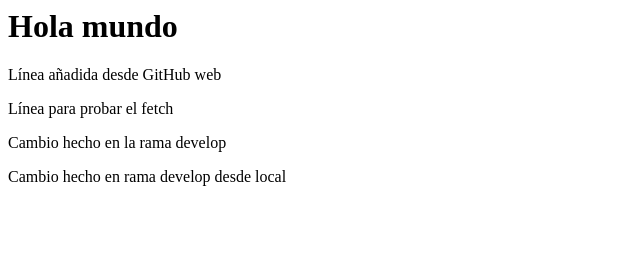
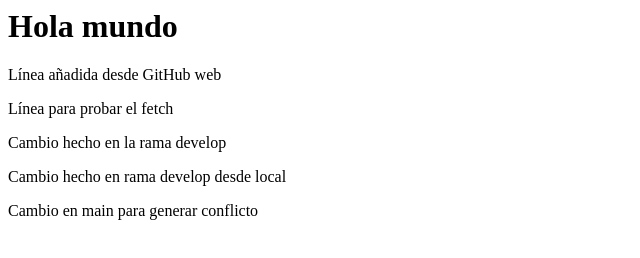
Before and after one commit to hetp246/UT4_PracticaGuiada, a plain HTML site: page index.html in a window 1280 px wide. Shown: the whole page, without its empty margins (0-640 px from the left). Drawn offline with Linux system fonts and the light colour scheme.

Commit message:
Cambio en main para conflicto

```diff
--- a/index.html
+++ b/index.html
@@ -5,5 +5,6 @@
     <p>Línea para probar el fetch</p>
     <p>Cambio hecho en la rama develop</p>
     <p>Cambio hecho en rama develop desde local</p>
+    <p>Cambio en main para generar conflicto</p>
   </body>
 </html>
```
